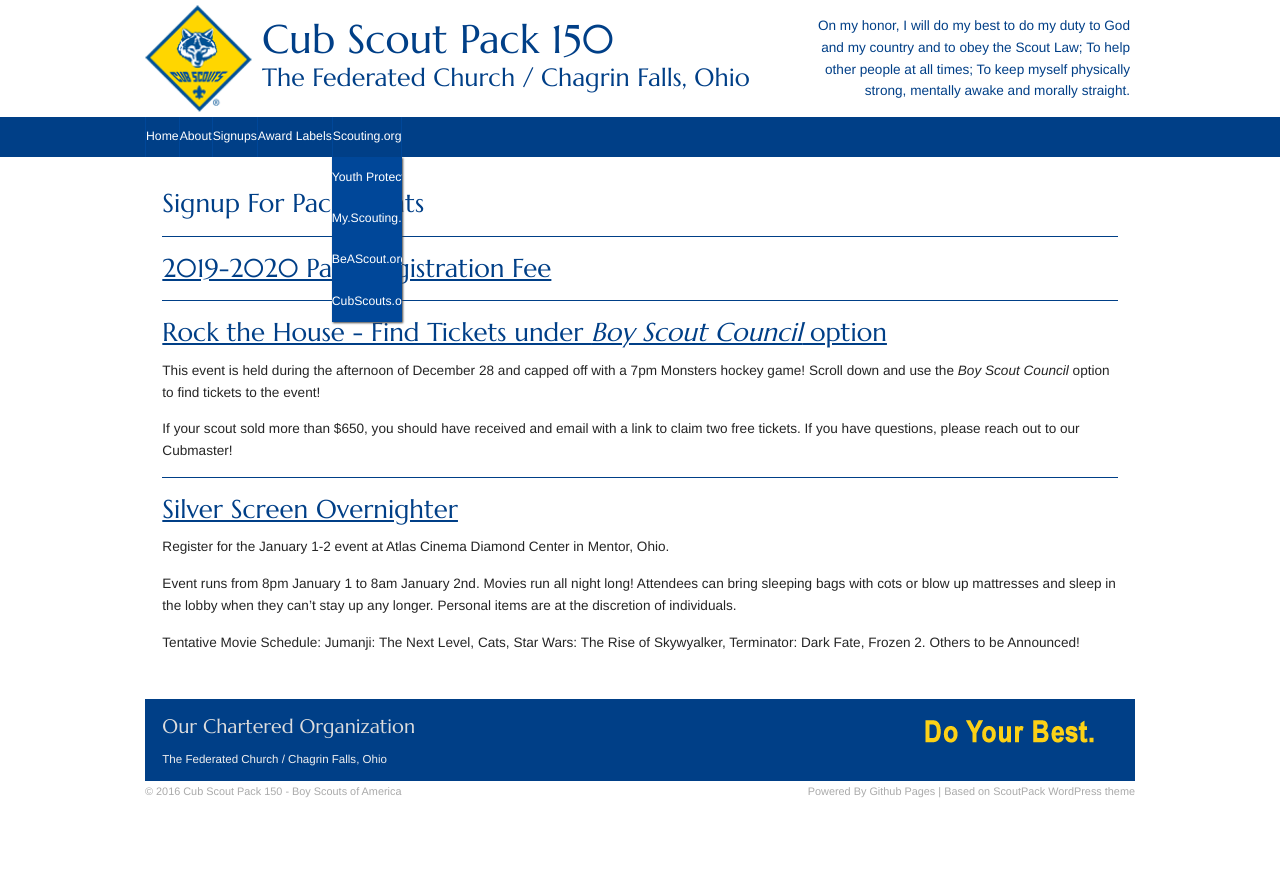
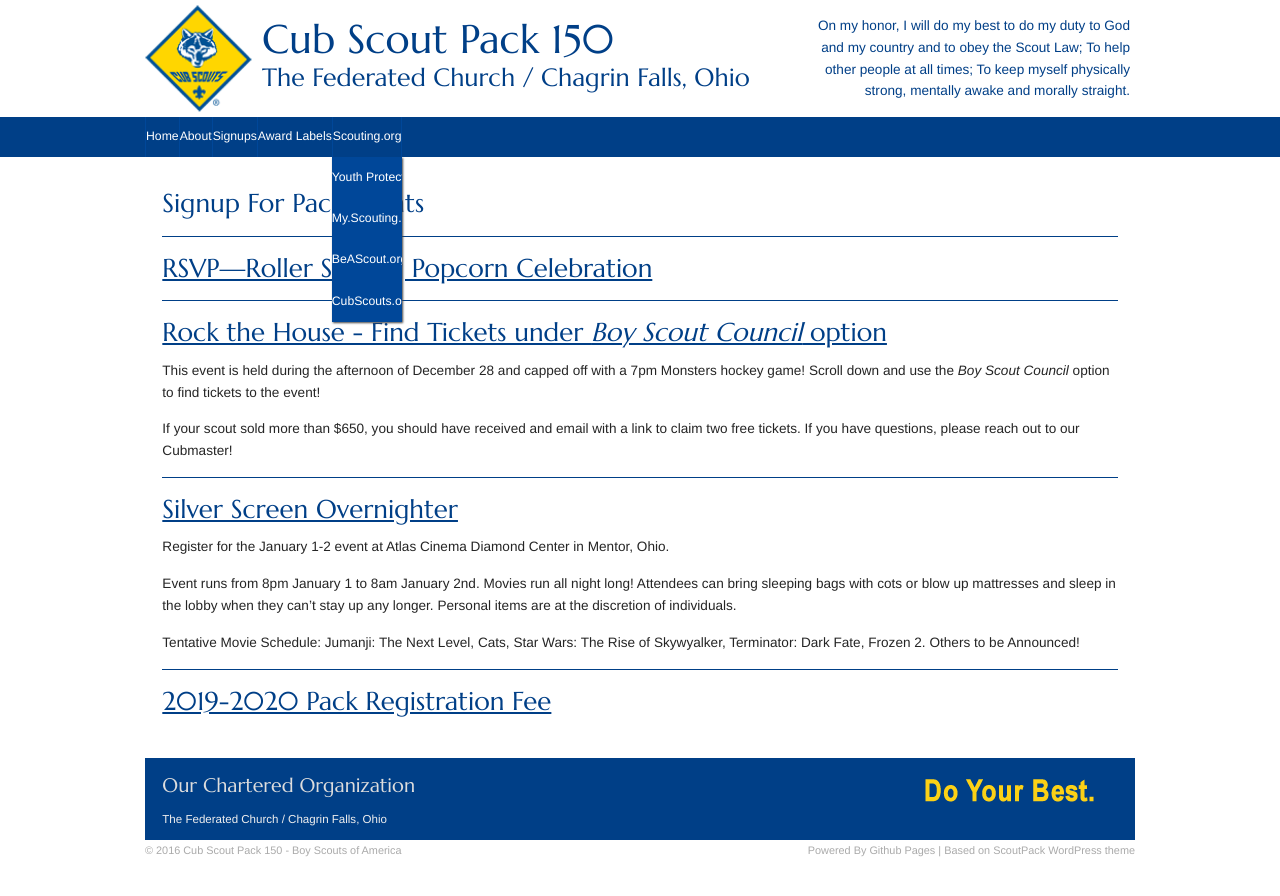
Before and after one commit to Pack150/Pack150.github.io, a Jekyll site: the page built from signups.md, in a window 1280 px wide. Shown: the top 896 px of the page. Built offline with Jekyll 4.4.1, drawn with Linux system fonts in a browser that asks for light colours; nearby versions of some CDN libraries; library files that are not in the unit come from our copies.

Commit message:
Added Roller Skating RSVP

```diff
--- a/signups.md
+++ b/signups.md
@@ -4,10 +4,9 @@
 permalink: /signups/
 sidebar: false
 ---
-
 ************
 
-## [2019-2020 Pack Registration Fee](https://2019-2020-registration-80238.cheddarup.com)
+## [RSVP—Roller Skating Popcorn Celebration](https://pack-150-roller-skating-popcorn-celebration.cheddarup.com)
 
 ************
 
```
Also changed, not shown: other parts of signups.md (+4 -0 lines).
